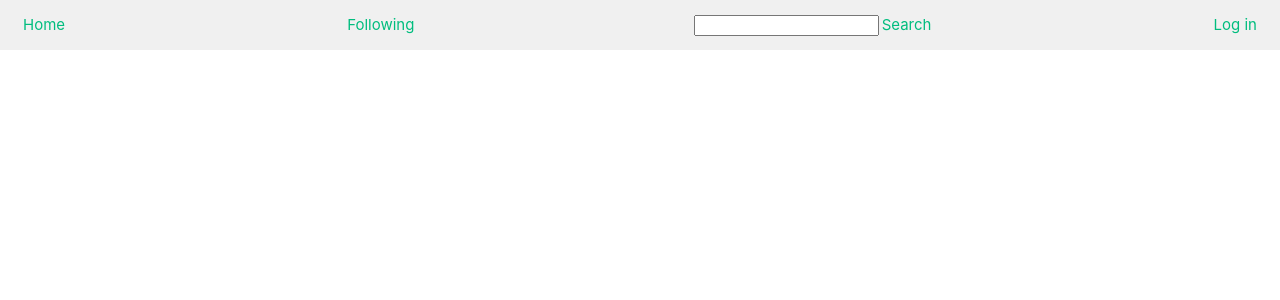
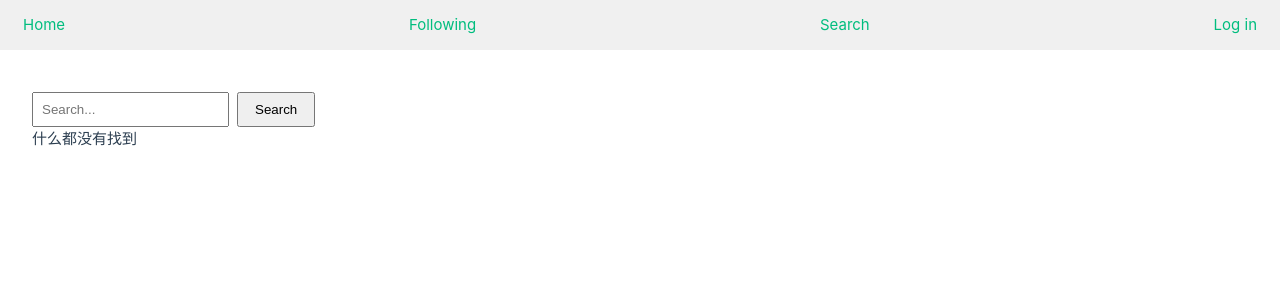
Before and after one commit to twinfox163/SE-project, a Vue app in the folder FrontEnd/: page /search in a window 1280 px wide. Shown: the top 300 px of the page. Built offline with nearby package versions, Linux system fonts and the light colour scheme.

Commit message:
搜素功能

```diff
--- a/FrontEnd/src/App.vue
+++ b/FrontEnd/src/App.vue
@@ -21,10 +21,11 @@
     <nav class="navbar">
       <router-link to="/">Home</router-link>
       <router-link to="/following">Following</router-link>
-      <span>
-        <input type="text" v-model="search_item">
-        <router-link :to="{name:'Space',params:{username:search_link}}">Search</router-link>
-      </span>
+      <!-- <span> -->
+        <!-- <input type="text" v-model="search_item"> -->
+        <router-link :to="{name:'Search'}">Search</router-link>
+        <!-- <router-link :to="{name:'Space',params:{username:search_link}}">Search</router-link> -->
+      <!-- </span> -->
       <router-link v-if="g_data.token==''" to="/login">Log in</router-link>
       <button v-else @click="logout()">Log out</button>
     </nav>
--- a/FrontEnd/src/components/SearchBar.vue
+++ b/FrontEnd/src/components/SearchBar.vue
@@ -0,0 +1,40 @@
+<template>
+    <div class="search-bar">
+        <input type="text" v-model="search_query"
+            @keydown.enter="handleSearch" placeholder="Search..." />
+        <button @click="handleSearch">Search</button>
+    </div>
+</template>
+<script setup>
+    import { ref } from 'vue';
+    import { useRouter,useRoute } from 'vue-router';
+    const router = useRouter();
+    const route = useRoute();
+    const search_query = ref("");
+    const handleSearch = ()=>{
+        if(route.query.query!=search_query.value){
+            router.push({name:'Search',query:{query:search_query.value,type:'username'}});
+        }
+        else{
+            emits('search');
+        }
+    }
+    const emits = defineEmits(['search']);
+</script>
+
+<style scoped>
+.search-bar {
+  display: flex;
+  align-items: center;
+}
+
+.search-bar input {
+  flex: 1;
+  padding: 8px;
+  margin-right: 8px;
+}
+
+.search-bar button {
+  padding: 8px 16px;
+}
+</style>
--- /dev/null
+++ b/FrontEnd/src/components/SearchItem.vue
@@ -0,0 +1,65 @@
+<template>
+    <div class="search-item" @click="route_to_space">
+      <div class="search-item-content">
+        <div class="title-container">
+          <span class="title-prefix">User</span>
+          <h3 class="search-item-title">{{ item.username }}</h3>
+        </div>
+      </div>
+    </div>
+  </template>
+
+<script setup>
+    import { useRouter } from "vue-router"
+
+    const router = useRouter()
+    const props = defineProps({
+        item:Object,
+    })
+    const route_to_space=()=>{
+        router.push({name:'Space',params:{username:props.item.username}});
+    }
+</script>
+
+<style scoped>
+.search-item {
+  display: flex;
+  align-items: center;
+  border: 1px solid #ccc;
+  padding: 16px;
+  margin-bottom: 16px;
+  border-radius: 8px;
+  background-color: #f9f9f9;
+  transition: box-shadow 0.3s, background-color 0.3s;
+  cursor: pointer;
+}
+
+.search-item-content {
+  display: flex;
+  align-items: center;
+  width: 100%;
+}
+
+.title-container {
+  display: flex;
+  align-items: baseline;
+}
+
+.title-prefix {
+  font-size: 14px;
+  color: #777;
+  margin-right: 8px;
+}
+
+.search-item-title {
+  margin: 0;
+  font-size: 24px;
+  color: #333;
+  font-weight: bold;
+}
+
+.search-item:hover {
+  box-shadow: 0 4px 8px rgba(0, 0, 0, 0.1);
+  background-color: #f1f1f1;
+}
+</style>
--- a/FrontEnd/src/router/index.js
+++ b/FrontEnd/src/router/index.js
@@ -50,6 +50,11 @@ const router = createRouter({
       name: 'Follow',
       component: ()=> import('@/views/FollowView.vue')
     },
+    {
+      path: '/search',
+      name: 'Search',
+      component: ()=> import('@/views/SearchView.vue')
+    },
   ]
 })
 
--- a/FrontEnd/src/views/SearchView.vue
+++ b/FrontEnd/src/views/SearchView.vue
@@ -1,9 +1,66 @@
 <script setup>
-
+    import SearchBar from '@/components/SearchBar.vue';
+    import SearchItem from '@/components/SearchItem.vue';
+    import axios from 'axios';
+    import { onMounted, watch, reactive, computed } from 'vue';
+    import { useRoute } from 'vue-router';
+    const route = useRoute();
+    const url_data = reactive({
+        query:"",
+        type:""
+    })
+    const l_data = reactive({
+        user_data:null,
+        search_data:[],
+    })
+    const exist = computed(()=>{
+        if(l_data.search_data.length>0)return true;
+        else return false;
+    })
+    onMounted(()=>{
+        url_data.query = route.query.query;
+        url_data.type = route.query.type;
+        load_data();
+    })
+    watch(()=>route.query,()=>{
+        url_data.query = route.query.query;
+        url_data.type = route.query.type;
+        load_data();
+    })
+    const load_data=()=>{
+        if(url_data.type=='username'&&url_data.query.trim()!=''){
+            const url=import.meta.env.VITE_API_BASE_URL+'/search_user';
+            const params={params:{username:url_data.query}};
+            console.log(url,params);
+            axios.get(url,params).then(response=>{
+                const {status,data}=response;
+                console.log(response);
+                if(data){
+                    l_data.user_data = data;
+                    fun1();
+                }else{
+                    l_data.search_data = [];
+                }
+            })
+        }
+    }
+    const fun1 = ()=>{
+        const new_data = {type:'user',username:l_data.user_data.username};
+        l_data.search_data[0]=new_data;
+    }
+    const handle_search = ()=>{
+        load_data();
+    }
 </script>
 
 <template>
     <div>
-
+        <SearchBar @search="handle_search"/>
+        <div v-if="exist">
+            <SearchItem v-for="item in l_data.search_data" :key="item" :item="item"/>
+        </div>
+        <div v-else>
+            什么都没有找到
+        </div>
     </div>
 </template>
```
